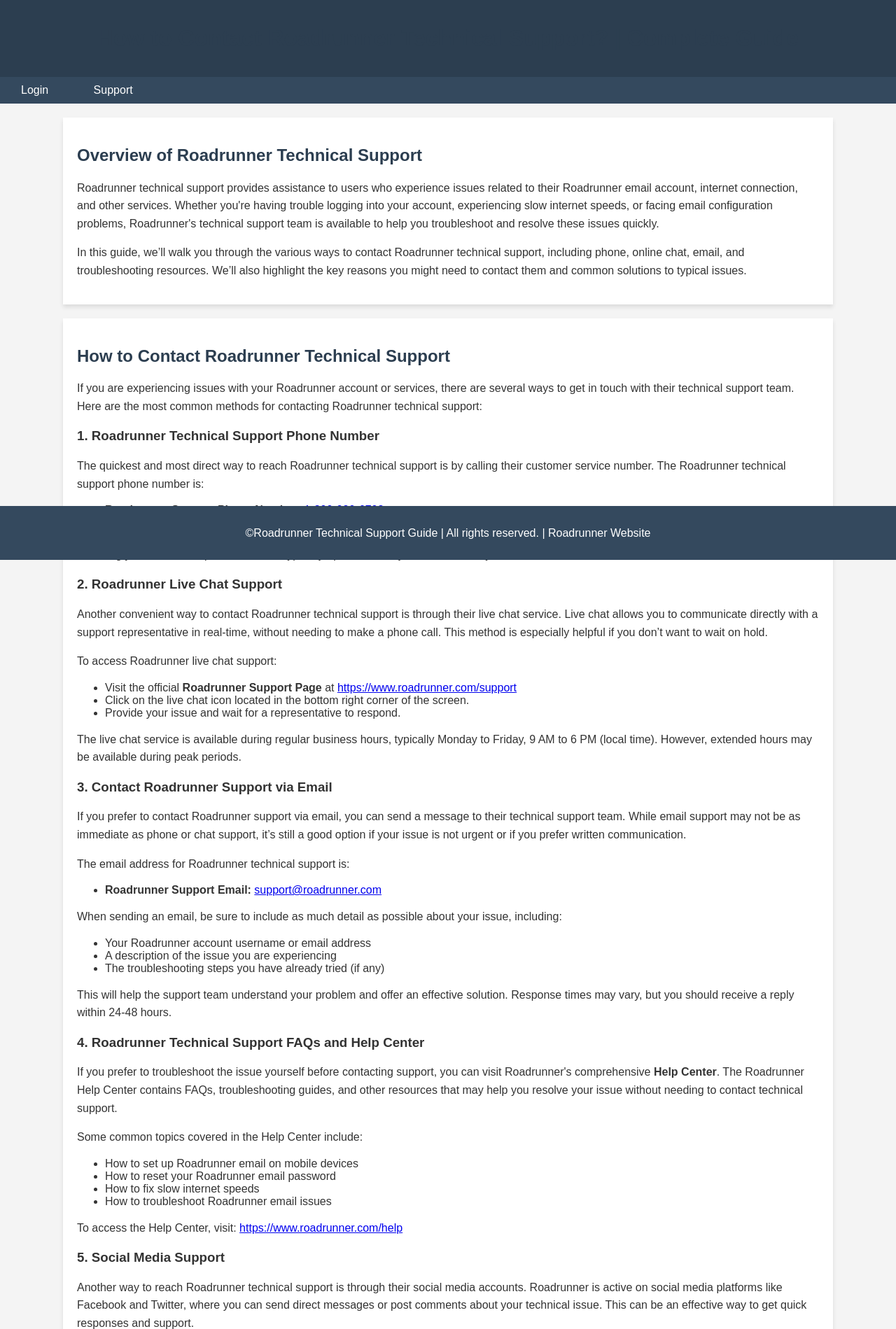
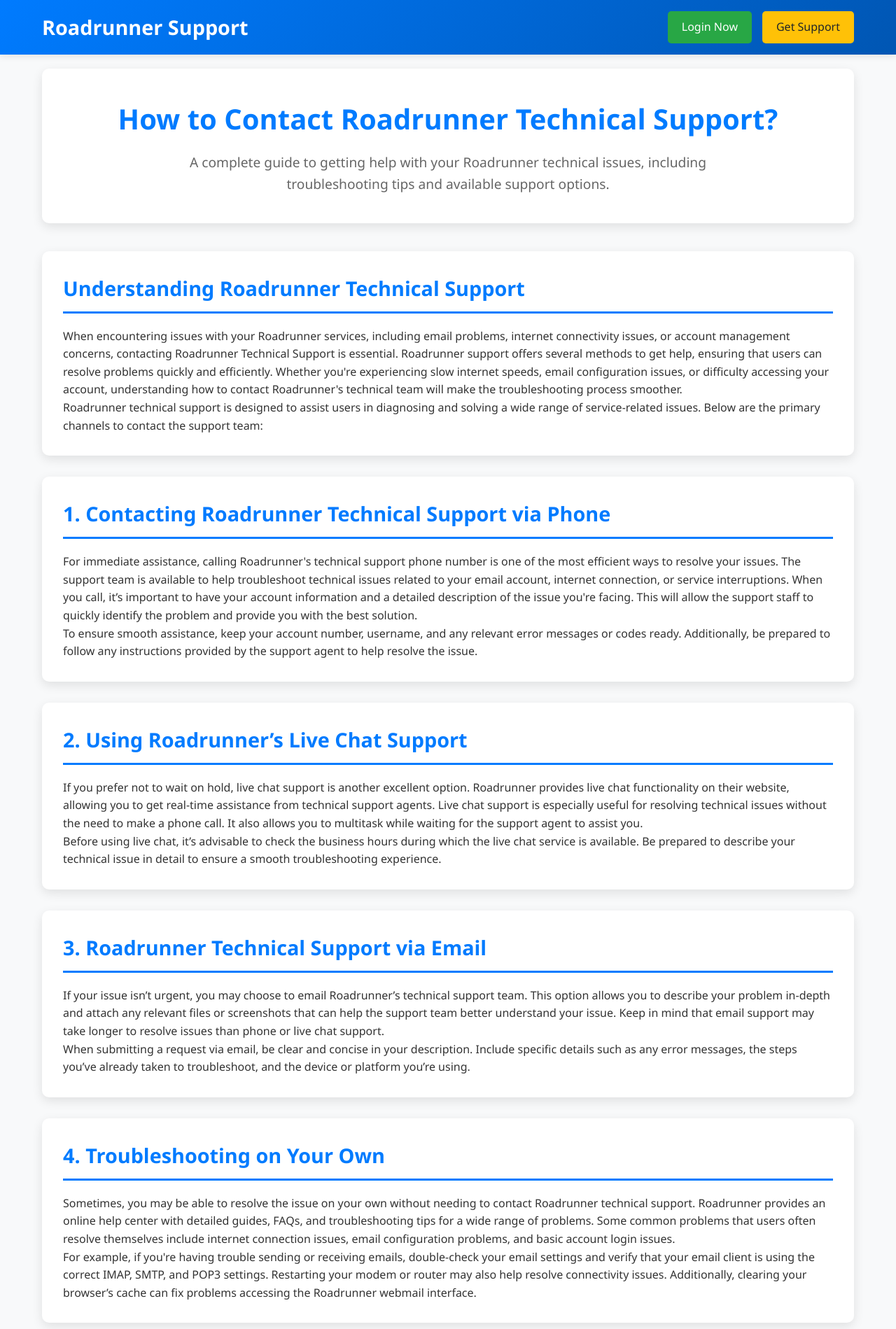
Before and after one commit to deffyfg/Roadrunner-technical-support, a plain HTML site: page index.html in a window 1280 px wide. Shown: the top 1899 px of the page at 70% size. Drawn offline with Linux system fonts and the light colour scheme.

Commit message:
Update index.html

```diff
--- a/index.html
+++ b/index.html
@@ -3,195 +3,273 @@
 <head>
     <meta charset="UTF-8">
     <meta name="viewport" content="width=device-width, initial-scale=1.0">
-    <meta name="title" content="How to Contact Roadrunner Technical Support? | Complete Guide">
-    <meta name="description" content="Learn how to contact Roadrunner technical support for assistance with email, login issues, and general technical support. Get step-by-step guidance and contact details for Roadrunner customer service.">
-    <meta name="keywords" content="Roadrunner technical support, Roadrunner contact, how to contact Roadrunner, Roadrunner customer service, Roadrunner email support, Roadrunner troubleshooting, Roadrunner help">
-    <title>How to Contact Roadrunner Technical Support? | Complete Guide</title>
+    <title>How to Contact Roadrunner Technical Support? - Complete Guide</title>
+    <meta name="description" content="Learn how to contact Roadrunner technical support for email, internet, and account issues. Get troubleshooting tips and step-by-step instructions for resolving problems.">
+    <meta name="keywords" content="Roadrunner technical support, Roadrunner contact support, Roadrunner email help, Roadrunner account issues, Roadrunner service problems, Roadrunner troubleshooting, Roadrunner phone support, Roadrunner service assistance, Roadrunner email support">
+    <meta name="author" content="Roadrunner Support Guide">
+    <meta name="robots" content="index, follow">
+
     <style>
-        body {
-            font-family: Arial, sans-serif;
+        * {
             margin: 0;
             padding: 0;
-            background-color: #f4f4f4;
-            color: #333;
+            box-sizing: border-box;
         }
 
-        header {
-            background-color: #2c3e50;
-            color: white;
-            padding: 15px 0;
-            text-align: center;
+        body {
+            font-family: 'Segoe UI', Tahoma, Geneva, Verdana, sans-serif;
+            line-height: 1.6;
+            color: #333;
+            background-color: #f8f9fa;
         }
 
-        nav {
-            background-color: #34495e;
-            padding: 10px 0;
+        .header {
+            background: linear-gradient(135deg, #007bff, #0056b3);
+            color: white;
+            padding: 1rem 0;
+            box-shadow: 0 2px 10px rgba(0,0,0,0.1);
         }
 
-        nav a {
-            color: white;
-            padding: 10px 20px;
-            text-decoration: none;
-            margin: 0 10px;
+        .header-content {
+            max-width: 1200px;
+            margin: 0 auto;
+            padding: 0 20px;
+            display: flex;
+            justify-content: space-between;
+            align-items: center;
         }
 
-        nav a:hover {
-            background-color: #1abc9c;
+        .logo {
+            font-size: 1.8rem;
+            font-weight: bold;
+        }
+
+        .header-buttons {
+            display: flex;
+            gap: 15px;
+        }
+
+        .btn {
+            padding: 10px 20px;
+            border: none;
+            border-radius: 5px;
+            cursor: pointer;
+            font-weight: 500;
+            text-decoration: none;
+            transition: all 0.3s ease;
+        }
+
+        .btn-login {
+            background-color: #28a745;
+            color: white;
+        }
+
+        .btn-login:hover {
+            background-color: #218838;
+        }
+
+        .btn-support {
+            background-color: #ffc107;
+            color: #212529;
+        }
+
+        .btn-support:hover {
+            background-color: #e0a800;
         }
 
         .container {
-            max-width: 1100px;
-            margin: 20px auto;
-            padding: 0 20px;
+            max-width: 1200px;
+            margin: 0 auto;
+            padding: 20px;
         }
 
-        h1, h2 {
-            color: #2c3e50;
+        .article-header {
+            text-align: center;
+            margin-bottom: 40px;
+            padding: 40px 0;
+            background: white;
+            border-radius: 10px;
+            box-shadow: 0 5px 15px rgba(0,0,0,0.1);
         }
 
-        p {
-            line-height: 1.6;
-            font-size: 16px;
+        .article-title {
+            font-size: 2.5rem;
+            color: #007bff;
             margin-bottom: 15px;
         }
 
-        .section {
-            background-color: #ffffff;
-            padding: 20px;
-            margin-bottom: 20px;
-            box-shadow: 0 4px 6px rgba(0, 0, 0, 0.1);
+        .article-subtitle {
+            font-size: 1.2rem;
+            color: #666;
+            max-width: 800px;
+            margin: 0 auto;
         }
 
-        .cta {
-            text-align: center;
-            background-color: #e74c3c;
-            color: white;
-            padding: 15px;
-            margin-top: 30px;
+        .content-section {
+            background: white;
+            margin-bottom: 30px;
+            padding: 30px;
+            border-radius: 10px;
+            box-shadow: 0 5px 15px rgba(0,0,0,0.1);
         }
 
-        footer {
-            text-align: center;
-            background-color: #34495e;
-            color: white;
-            padding: 10px 0;
-            position: fixed;
-            width: 100%;
-            bottom: 0;
+        .section-title {
+            font-size: 1.8rem;
+            color: #007bff;
+            margin-bottom: 20px;
+            border-bottom: 3px solid #007bff;
+            padding-bottom: 10px;
         }
 
-        footer a {
-            color: white;
-            text-decoration: none;
+        .highlight-box {
+            background: #e7f3ff;
+            border-left: 4px solid #007bff;
+            padding: 20px;
+            margin: 20px 0;
+            border-radius: 5px;
         }
 
-        footer a:hover {
-            text-decoration: underline;
+        .feature-grid {
+            display: grid;
+            grid-template-columns: repeat(auto-fit, minmax(300px, 1fr));
+            gap: 20px;
+            margin: 20px 0;
+        }
+
+        .feature-card {
+            background: #f8f9fa;
+            padding: 20px;
+            border-radius: 8px;
+            border: 1px solid #e9ecef;
+        }
+
+        .feature-card h4 {
+            color: #007bff;
+            margin-bottom: 10px;
+        }
+
+        .troubleshooting-list {
+            background: #fff3cd;
+            border: 1px solid #ffeaa7;
+            border-radius: 5px;
+            padding: 20px;
+            margin: 20px 0;
+        }
+
+        .troubleshooting-list h4 {
+            color: #856404;
+            margin-bottom: 15px;
+        }
+
+        .step-number {
+            display: inline-block;
+            background: #007bff;
+            color: white;
+            border-radius: 50%;
+            width: 25px;
+            height: 25px;
+            text-align: center;
+            line-height: 25px;
+            font-weight: bold;
+            margin-right: 10px;
+        }
+
+        @media (max-width: 768px) {
+            .header-content {
+                flex-direction: column;
+                gap: 15px;
+            }
+
+            .article-title {
+                font-size: 2rem;
+            }
+
+            .container {
+                padding: 10px;
+            }
+
+            .content-section {
+                padding: 20px;
+            }
         }
     </style>
 </head>
 <body>
+    <header class="header">
+        <div class="header-content">
+            <div class="logo">Roadrunner Support</div>
+            <div class="header-buttons">
+                <a href="https://roadrunneraccount.net/" class="btn btn-login">Login Now</a>
+                <a href="https://getchatsupport.live/" class="btn btn-support">Get Support</a>
+            </div>
+        </div>
+    </header>
 
-<header>
-    <h1>How to Contact Roadrunner Technical Support? | Complete Guide</h1>
-</header>
+    <div class="container">
+        <div class="article-header">
+            <h1 class="article-title">How to Contact Roadrunner Technical Support?</h1>
+            <p class="article-subtitle">A complete guide to getting help with your Roadrunner technical issues, including troubleshooting tips and available support options.</p>
+        </div>
 
-<nav>
-    <a href="#login">Login</a>
-    <a href="#support">Support</a>
-</nav>
+        <div class="content-section">
+            <h2 class="section-title">Understanding Roadrunner Technical Support</h2>
+            <p>When encountering issues with your Roadrunner services, including email problems, internet connectivity issues, or account management concerns, contacting Roadrunner Technical Support is essential. Roadrunner support offers several methods to get help, ensuring that users can resolve problems quickly and efficiently. Whether you're experiencing slow internet speeds, email configuration issues, or difficulty accessing your account, understanding how to contact Roadrunner's technical team will make the troubleshooting process smoother.</p>
 
-<div class="container">
-    <section id="login" class="section">
-        <h2>Overview of Roadrunner Technical Support</h2>
-        <p>Roadrunner technical support provides assistance to users who experience issues related to their Roadrunner email account, internet connection, and other services. Whether you're having trouble logging into your account, experiencing slow internet speeds, or facing email configuration problems, Roadrunner's technical support team is available to help you troubleshoot and resolve these issues quickly.</p>
-        <p>In this guide, we’ll walk you through the various ways to contact Roadrunner technical support, including phone, online chat, email, and troubleshooting resources. We’ll also highlight the key reasons you might need to contact them and common solutions to typical issues.</p>
-    </section>
+            <p>Roadrunner technical support is designed to assist users in diagnosing and solving a wide range of service-related issues. Below are the primary channels to contact the support team:</p>
+        </div>
 
-    <section id="support" class="section">
-        <h2>How to Contact Roadrunner Technical Support</h2>
-        <p>If you are experiencing issues with your Roadrunner account or services, there are several ways to get in touch with their technical support team. Here are the most common methods for contacting Roadrunner technical support:</p>
+        <div class="content-section">
+            <h2 class="section-title">1. Contacting Roadrunner Technical Support via Phone</h2>
+            <p>For immediate assistance, calling Roadrunner's technical support phone number is one of the most efficient ways to resolve your issues. The support team is available to help troubleshoot technical issues related to your email account, internet connection, or service interruptions. When you call, it’s important to have your account information and a detailed description of the issue you're facing. This will allow the support staff to quickly identify the problem and provide you with the best solution.</p>
 
-        <h3>1. Roadrunner Technical Support Phone Number</h3>
-        <p>The quickest and most direct way to reach Roadrunner technical support is by calling their customer service number. The Roadrunner technical support phone number is:</p>
-        <ul>
-            <li><strong>Roadrunner Support Phone Number:</strong> <a href="tel:+18009206708">1-800-920-6708</a></li>
-        </ul>
-        <p>When you call this number, you will be connected to a Roadrunner technical support representative who can assist you with troubleshooting and resolving your issue. The phone lines are typically open 24/7, so you can call at any time.</p>
+            <p>To ensure smooth assistance, keep your account number, username, and any relevant error messages or codes ready. Additionally, be prepared to follow any instructions provided by the support agent to help resolve the issue.</p>
+        </div>
 
-        <h3>2. Roadrunner Live Chat Support</h3>
-        <p>Another convenient way to contact Roadrunner technical support is through their live chat service. Live chat allows you to communicate directly with a support representative in real-time, without needing to make a phone call. This method is especially helpful if you don’t want to wait on hold.</p>
-        <p>To access Roadrunner live chat support:</p>
-        <ul>
-            <li>Visit the official <strong>Roadrunner Support Page</strong> at <a href="https://www.roadrunner.com/support" target="_blank">https://www.roadrunner.com/support</a></li>
-            <li>Click on the live chat icon located in the bottom right corner of the screen.</li>
-            <li>Provide your issue and wait for a representative to respond.</li>
-        </ul>
-        <p>The live chat service is available during regular business hours, typically Monday to Friday, 9 AM to 6 PM (local time). However, extended hours may be available during peak periods.</p>
+        <div class="content-section">
+            <h2 class="section-title">2. Using Roadrunner’s Live Chat Support</h2>
+            <p>If you prefer not to wait on hold, live chat support is another excellent option. Roadrunner provides live chat functionality on their website, allowing you to get real-time assistance from technical support agents. Live chat support is especially useful for resolving technical issues without the need to make a phone call. It also allows you to multitask while waiting for the support agent to assist you.</p>
 
-        <h3>3. Contact Roadrunner Support via Email</h3>
-        <p>If you prefer to contact Roadrunner support via email, you can send a message to their technical support team. While email support may not be as immediate as phone or chat support, it’s still a good option if your issue is not urgent or if you prefer written communication.</p>
-        <p>The email address for Roadrunner technical support is:</p>
-        <ul>
-            <li><strong>Roadrunner Support Email:</strong> <a href="mailto:support@roadrunner.com">support@roadrunner.com</a></li>
-        </ul>
-        <p>When sending an email, be sure to include as much detail as possible about your issue, including:</p>
-        <ul>
-            <li>Your Roadrunner account username or email address</li>
-            <li>A description of the issue you are experiencing</li>
-            <li>The troubleshooting steps you have already tried (if any)</li>
-        </ul>
-        <p>This will help the support team understand your problem and offer an effective solution. Response times may vary, but you should receive a reply within 24-48 hours.</p>
+            <p>Before using live chat, it’s advisable to check the business hours during which the live chat service is available. Be prepared to describe your technical issue in detail to ensure a smooth troubleshooting experience.</p>
+        </div>
 
-        <h3>4. Roadrunner Technical Support FAQs and Help Center</h3>
-        <p>If you prefer to troubleshoot the issue yourself before contacting support, you can visit Roadrunner's comprehensive <strong>Help Center</strong>. The Roadrunner Help Center contains FAQs, troubleshooting guides, and other resources that may help you resolve your issue without needing to contact technical support.</p>
-        <p>Some common topics covered in the Help Center include:</p>
-        <ul>
-            <li>How to set up Roadrunner email on mobile devices</li>
-            <li>How to reset your Roadrunner email password</li>
-            <li>How to fix slow internet speeds</li>
-            <li>How to troubleshoot Roadrunner email issues</li>
-        </ul>
-        <p>To access the Help Center, visit: <a href="https://www.roadrunner.com/help" target="_blank">https://www.roadrunner.com/help</a></p>
+        <div class="content-section">
+            <h2 class="section-title">3. Roadrunner Technical Support via Email</h2>
+            <p>If your issue isn’t urgent, you may choose to email Roadrunner’s technical support team. This option allows you to describe your problem in-depth and attach any relevant files or screenshots that can help the support team better understand your issue. Keep in mind that email support may take longer to resolve issues than phone or live chat support.</p>
 
-        <h3>5. Social Media Support</h3>
-        <p>Another way to reach Roadrunner technical support is through their social media accounts. Roadrunner is active on social media platforms like Facebook and Twitter, where you can send direct messages or post comments about your technical issue. This can be an effective way to get quick responses and support.</p>
-        <p>Here’s how you can contact Roadrunner through social media:</p>
-        <ul>
-            <li><strong>Facebook:</strong> Visit <a href="https://www.facebook.com/Roadrunner" target="_blank">https://www.facebook.com/Roadrunner</a> and send a message directly.</li>
-            <li><strong>Twitter:</strong> Tweet at or direct message @RoadrunnerSupport on Twitter for help.</li>
-        </ul>
+            <p>When submitting a request via email, be clear and concise in your description. Include specific details such as any error messages, the steps you’ve already taken to troubleshoot, and the device or platform you’re using.</p>
+        </div>
 
-        <h3>Common Reasons to Contact Roadrunner Technical Support</h3>
-        <p>Here are some common technical issues that users often contact Roadrunner support for:</p>
-        <ul>
-            <li><strong>Email Login Issues:</strong> If you're having trouble logging into your Roadrunner account, support can assist with resetting your password, troubleshooting login errors, and account recovery.</li>
-            <li><strong>Slow Internet Speed:</strong> If your internet connection is slow or inconsistent, technical support can help identify potential causes and offer solutions.</li>
-            <li><strong>Connection Dropouts:</strong> Intermittent connection issues can be caused by a variety of factors, and Roadrunner support can guide you through troubleshooting steps.</li>
-            <li><strong>Email Configuration:</strong> If you're having trouble setting up your Roadrunner email on devices like smartphones, tablets, or email clients, support can help with the correct configuration settings.</li>
-        </ul>
+        <div class="content-section">
+            <h2 class="section-title">4. Troubleshooting on Your Own</h2>
+            <p>Sometimes, you may be able to resolve the issue on your own without needing to contact Roadrunner technical support. Roadrunner provides an online help center with detailed guides, FAQs, and troubleshooting tips for a wide range of problems. Some common problems that users often resolve themselves include internet connection issues, email configuration problems, and basic account login issues.</p>
 
-        <h3>Roadrunner Support Hours</h3>
-        <p>Roadrunner technical support is available 24/7 by phone, meaning you can get help at any time of day or night. Live chat support typically operates during regular business hours, from 9 AM to 6 PM local time. However, extended hours may be available depending on demand.</p>
+            <p>For example, if you're having trouble sending or receiving emails, double-check your email settings and verify that your email client is using the correct IMAP, SMTP, and POP3 settings. Restarting your modem or router may also help resolve connectivity issues. Additionally, clearing your browser’s cache can fix problems accessing the Roadrunner webmail interface.</p>
+        </div>
 
-        <h3>Advanced Troubleshooting Tips</h3>
-        <p>If you're having trouble with your Roadrunner account and you're unable to reach support immediately, here are some basic troubleshooting steps you can take on your own:</p>
-        <ul>
-            <li>Clear your browser cache and cookies to resolve login issues.</li>
-            <li>Try using a different browser or device to access your Roadrunner account.</li>
-            <li>Ensure that your internet connection is stable and restart your modem/router if needed.</li>
-            <li>Check for any known outages in your area by visiting the Roadrunner service status page.</li>
-        </ul>
+        <div class="content-section">
+            <h2 class="section-title">5. Preparing for Your Support Call</h2>
+            <p>When contacting Roadrunner technical support, it’s essential to be prepared. Gather any relevant information related to your issue before reaching out for help. This will enable the support agent to assist you more effectively and help resolve the issue faster.</p>
 
-        <div class="cta">
-            <p>If you’re still experiencing issues, don’t hesitate to contact Roadrunner technical support via phone, chat, or email for further assistance. Their team is ready to help you with any technical challenges you might face!</p>
+            <ul>
+                <li><strong>Account Information:</strong> Have your account number, username, and associated email addresses ready.</li>
+                <li><strong>Problem Description:</strong> Clearly describe the issue you’re facing. Include any error codes or messages you’ve received.</li>
+                <li><strong>Device Information:</strong> If applicable, provide details about the device(s) you’re using to access your Roadrunner services, including the operating system and browser version.</li>
+            </ul>
         </div>
-    </section>
-</div>
 
-<footer>
-    <p>&copy;Roadrunner Technical Support Guide | All rights reserved. | <a href="https://www.roadrunner.com">Roadrunner Website</a></p>
-</footer>
+        <div class="content-section">
+            <h2 class="section-title">6. Roadrunner’s Self-Help and FAQs</h2>
+            <p>If you're not in a hurry, Roadrunner’s self-help section is an excellent resource for finding solutions to common issues. This section includes step-by-step guides on setting up your email account, resolving common email errors, and troubleshooting internet connectivity problems. Roadrunner also maintains a robust FAQ section where you can search for answers to many frequently asked questions.</p>
 
+            <p>By using these resources, you can often find a solution to your issue without needing to contact support directly. However, if the problem persists, reaching out to a Roadrunner support agent will be the next best step.</p>
+        </div>
+
+        <div class="content-section">
+            <h2 class="section-title">Conclusion</h2>
+            <p>When facing technical issues with your Roadrunner services, there are various ways to get in touch with their support team. Whether you prefer speaking with an agent on the phone, using live chat, or emailing your issue, Roadrunner offers several options to help you resolve your problems effectively. For common issues, you can also try troubleshooting on your own using the resources available on their help center.</p>
+
+            <p>By being prepared and understanding your options, you can ensure that your technical issues are addressed promptly and accurately. Roadrunner’s technical support is committed to providing efficient solutions to keep your services running smoothly.</p>
+        </div>
+    </div>
 </body>
 </html>
```
